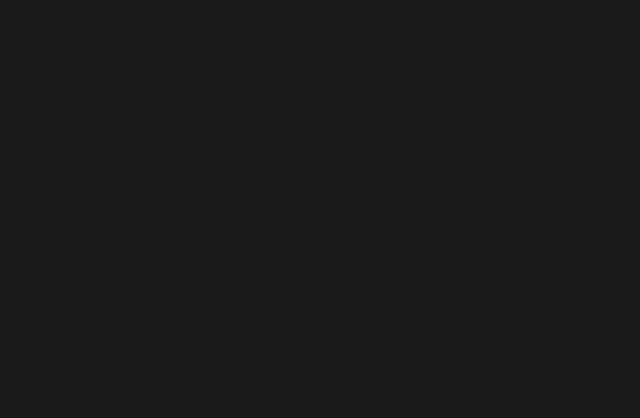
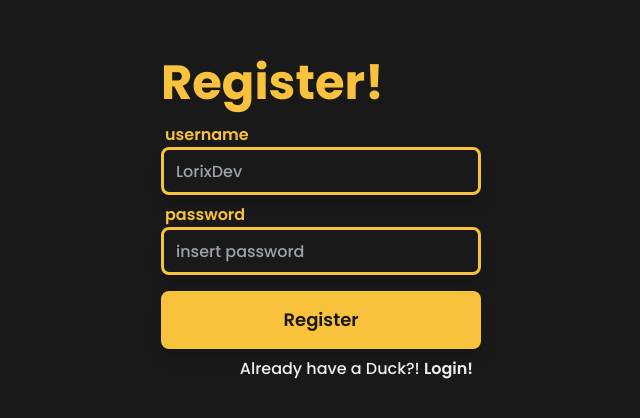
Before and after one commit to LetThemQuacks/Quacks-website, a SvelteKit app: page /register in a window 1280 px wide. Shown: the part 180-598 px from the top of the page, without its empty margins (319-959 px from the left). Built offline with nearby package versions, Linux system fonts and the light colour scheme.

Commit message:
/register and token handling

```diff
--- a/src/app.css
+++ b/src/app.css
@@ -17,4 +17,10 @@
         @apply outline-none relative shadow-lg font-semibold text-lg text-center text-dark hover:text-yellow bg-yellow hover:bg-dark
                 border-[3px] border-yellow rounded-lg px-4 py-2.5 sm:py-3 transition-all duration-300
     }
+
+    .noselect, img, button, a {
+        -webkit-user-select: none;
+        -ms-user-select: none;
+        user-select: none;
+    }
 }
--- a/src/db/security/hashing.ts
+++ b/src/db/security/hashing.ts
@@ -6,11 +6,11 @@ interface hashedText {
 }
 
 export function hash(text: string, default_salt: string | null = null): hashedText {
+    const salt = !default_salt ? randomBytes(16).toString('hex') : default_salt;
+
     let result_hash = text;
-    const salt = !default_salt ? randomBytes(16).toString('hex') : default_salt;
-    for (let i = 0; i < 3; i++) {
-        result_hash = createHash('sha512').update(result_hash + salt).digest('hex');
-    }
+    for (let i = 0; i < 3; i++) result_hash = createHash('sha512').update(result_hash + salt).digest('hex');
+
     return {
         hash: result_hash,
         salt: salt
--- /dev/null
+++ b/src/db/security/tokens.ts
@@ -0,0 +1,29 @@
+import { randomBytes } from 'crypto';
+import { accounts } from '$db/accounts';
+import { ObjectId } from 'mongodb';
+
+export function generateToken(): string {
+    return randomBytes(32).toString('hex');
+}
+
+export function encodeToken(id: ObjectId, token: string): string {
+    return `${atob(id.toString())}.${token}`;
+}
+
+export function decodeToken(encoded_token: string): { id: string, token: string } {
+    const splitted_token = encoded_token.split('.');
+
+    return {
+        id: btoa(splitted_token[0]),
+        token: splitted_token[1]
+    }
+}
+
+export async function userObjectByToken(_token: string) {
+    const { id, token } = decodeToken(_token);
+
+    const _id = new ObjectId(id);
+    const userObject = await accounts.findOne({ _id: _id, token: token });
+
+    return userObject;
+}
--- a/src/routes/+layout.svelte
+++ b/src/routes/+layout.svelte
@@ -2,6 +2,7 @@
     import '../app.css';
 </script>
 
+
 <div class="w-full h-screen grid place-items-center bg-dark">
     <slot />
 </div>
--- a/src/routes/+page.svelte
+++ b/src/routes/+page.svelte
@@ -1 +1,5 @@
+<svelte:head>
+    <title>Quacks</title>
+</svelte:head>
+
 <a href="/login" class="btn w-72">Quacks!</a>
--- a/src/routes/login/+page.server.ts
+++ b/src/routes/login/+page.server.ts
@@ -2,12 +2,24 @@ import type { Actions } from "@sveltejs/kit";
 import { accounts } from "$db/accounts";
 import { hash, compare } from '$db/security/hashing';
 import { fail } from "@sveltejs/kit";
+import type { ObjectId } from "mongodb";
 
+interface UserData {
+    username: string;
+    password: {
+        hash: string;
+        salt: string;
+    }
+    token: string;
+    skin: string;
+    balance: number;
+    _id: ObjectId;
+}
 
 export const actions: Actions = {
 	default: async ({ request }) => {
 		const formData = await request.formData();
-        const user: any = await accounts.findOne({ username: formData.get('username') });
+        const user: UserData | null = await accounts.findOne<UserData>({ username: formData.get('username') });
 
         if (!user) return fail(404, { msg: 'Messaggio alla famiglia, vostro figlio e\' coglione' })
 
--- a/src/routes/login/+page.svelte
+++ b/src/routes/login/+page.svelte
@@ -1,18 +1,21 @@
 <script lang="ts">
     import QInput from '$lib/QInput.svelte';
-    import type { ActionData } from './$types';
+    // import type { ActionData } from './$types';
 
-    export let form: ActionData;
-    $: console.log(form)
+    // export let form: ActionData;
 
     let username = '';
     let password = '';
-
-    let placeholder = 'insert password';
 </script>
 
+<svelte:head>
+    <title>Login - Quacks</title>
+</svelte:head>
+
 <div>
-    <h1 class="mb-4 font-bold text-yellow text-4xl sm:text-5xl">QUACKS!</h1>
+    <div class="mb-4 flex flex-row items-center">
+        <h1 class="font-bold text-yellow text-4xl sm:text-5xl">Login!</h1>
+    </div>
 
     <form class="w-80" method="POST">
         <QInput
@@ -24,11 +27,18 @@
             label="password"
             bind:value={password}
             type="password"
-            {placeholder}
+            placeholder="insert password"
         />
 
-
-
         <button class="btn w-full mt-2">Login</button>
+        <h3 class="mt-2 mr-2 text-white font-medium text-right">
+            Don't have a Duck?!
+            <a
+                href="/register"
+                class="font-semibold hover:text-yellow cursor-pointer transition-colors duration-300"
+            >
+                Create One!
+            </a>
+        </h3>
     </form>
 </div>
--- /dev/null
+++ b/src/routes/register/+page.server.ts
@@ -0,0 +1,46 @@
+import type { Actions } from "@sveltejs/kit";
+import { accounts } from "$db/accounts";
+import { generateToken, encodeToken } from "$db/security/tokens";
+import { hash } from '$db/security/hashing';
+import { fail } from "@sveltejs/kit";
+
+
+interface NewUserData {
+    username: string;
+    password: {
+        hash: string;
+        salt: string;
+    }
+    token: string;
+    skin: string;
+    balance: number;
+}
+
+export const actions: Actions = {
+	default: async ({ request }) => {
+		const formData = await request.formData();
+        const data = Object.fromEntries(formData.entries());
+
+        const username = data.username.toString();
+        const pwd_input = data.password.toString();
+        const password = hash(pwd_input);
+
+        if (await accounts.findOne({ username: username })) return fail(400, { success: false, msg: 'Username already exists' });
+
+        const token = generateToken();
+
+        const new_user: NewUserData = {
+            username: username,
+            password: {
+                hash: password.hash,
+                salt: password.salt,
+            },
+            token: token,
+            skin: 'yellow',
+            balance: 0,
+        }
+        const { insertedId: id } = await accounts.insertOne(new_user);
+
+        return { success: true, token: encodeToken(id, token) }
+    }
+};
--- a/src/routes/register/+page.svelte
+++ b/src/routes/register/+page.svelte
@@ -0,0 +1,45 @@
+<script lang="ts">
+    import QInput from '$lib/QInput.svelte';
+    import type { ActionData } from './$types';
+
+    export let form: ActionData;
+    $: console.log(form?.success)
+
+    let username = '';
+    let password = '';
+</script>
+
+<svelte:head>
+    <title>Register - Quacks</title>
+</svelte:head>
+
+<div>
+    <div class="mb-4 flex flex-row items-center">
+        <h1 class="font-bold text-yellow text-4xl sm:text-5xl">Register!</h1>
+    </div>
+
+    <form class="w-80" method="POST">
+        <QInput
+            label="username"
+            bind:value={username}
+            placeholder="LorixDev"
+        />
+        <QInput
+            label="password"
+            bind:value={password}
+            type="password"
+            placeholder="insert password"
+        />
+
+        <button class="btn w-full mt-2">Register</button>
+        <h3 class="mt-2 mr-2 text-white font-medium text-right">
+            Already have a Duck?!
+            <a
+                href="/login"
+                class="font-semibold hover:text-yellow cursor-pointer transition-colors duration-300"
+            >
+                Login!
+            </a>
+        </h3>
+    </form>
+</div>
```
Also changed, not shown: static/favicon.png.
